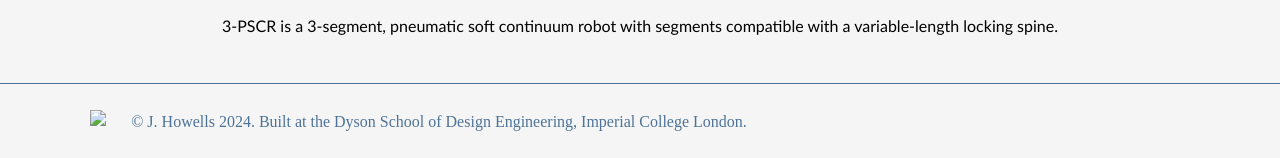
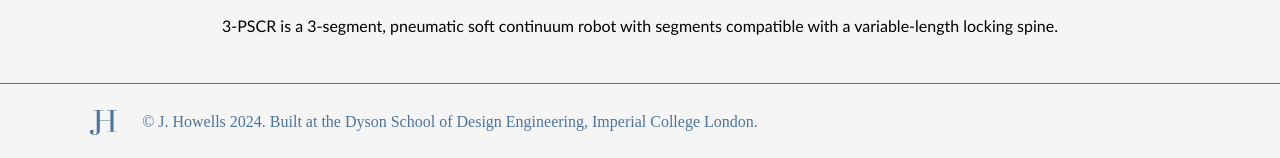
Before and after one commit to 3-PSCR/3-PSCR.github.io, a Jekyll site: the page built from index.html, in a window 1280 px wide. Shown: the part 1098-1256 px from the top of the page. Built offline with Jekyll 4.4.1, drawn with Linux system fonts in a browser that asks for light colours.

Commit message:
Logo & Formatting

```diff
--- a/_layouts/page.html
+++ b/_layouts/page.html
@@ -1,6 +1,6 @@
 {% include header.html %}
 
-<main style="text-align: center;">
+<main style="width: 60%;">
     <h1>{{ page.title }}</h1>
 
     {{ content }}
```
Also changed, not shown: img/logo-blue.png (added).
